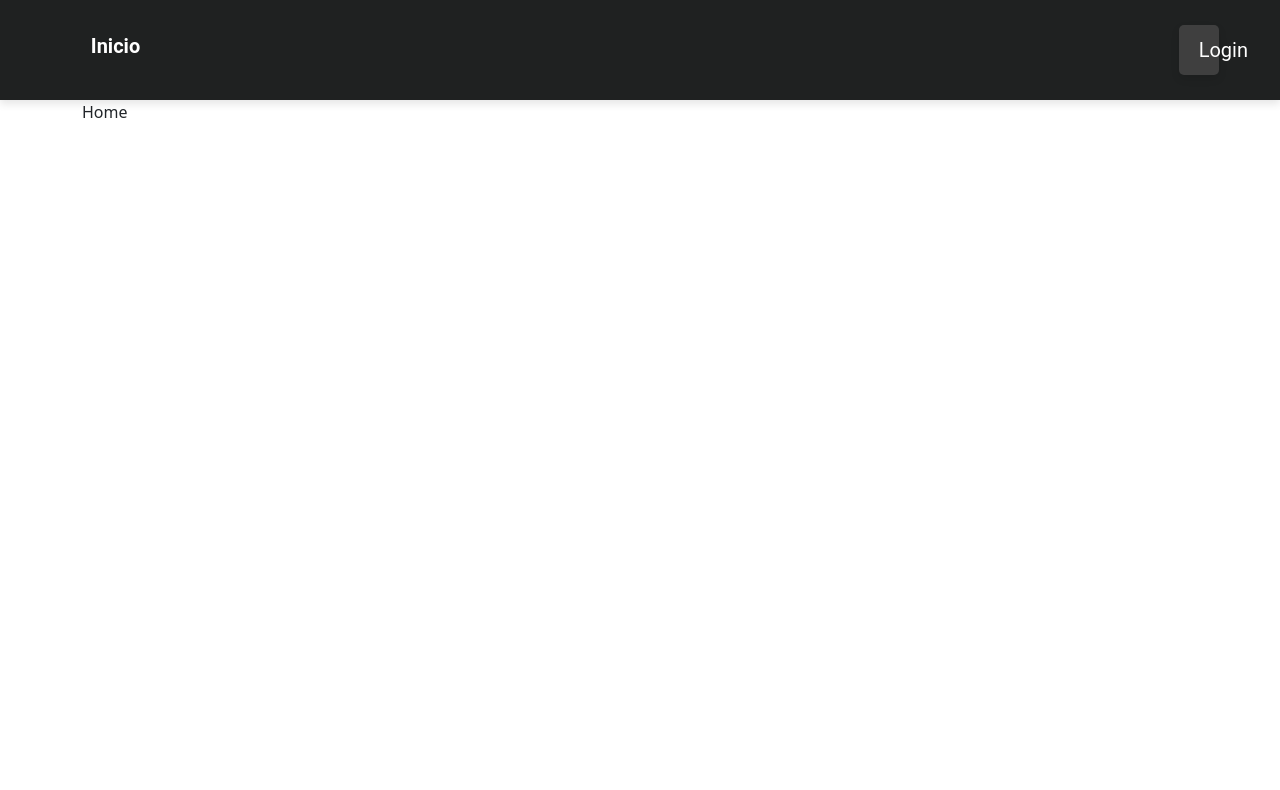
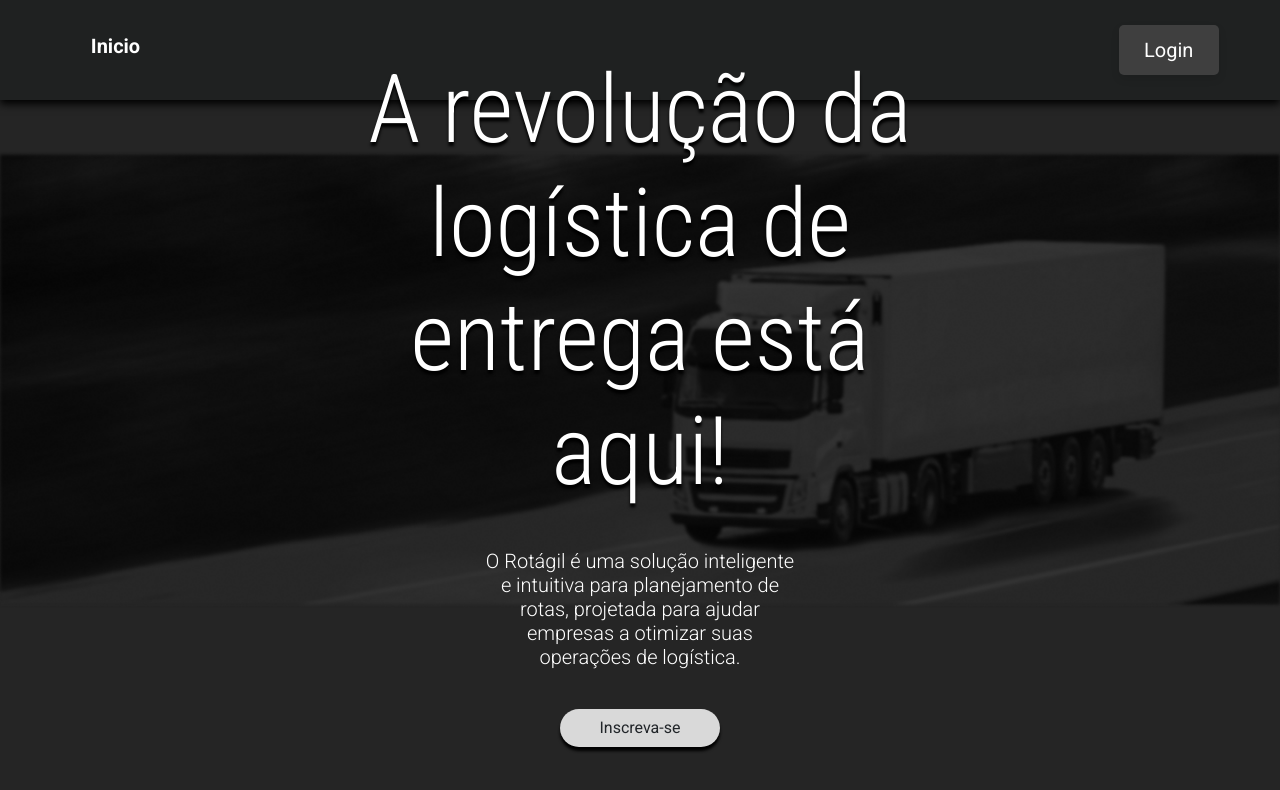
Before and after one commit to liviantorres/RotAgil, a React (Vite) app in the folder front-end/: page / in a window 1280 px wide. Shown: the top 790 px of the page. Built offline with nearby package versions, Linux system fonts and the light colour scheme.

Commit message:
Resolve #8: Criando tela Home

```diff
--- a/front-end/index.html
+++ b/front-end/index.html
@@ -3,6 +3,11 @@
   <head>
     <meta charset="UTF-8" />
     <link rel="icon" type="image/svg+xml" href="/logo.png" />
+    <link rel="stylesheet" href="https://fonts.googleapis.com/css2?family=Roboto:wght@300;400;700&display=swap">
+
+
+    <link rel="stylesheet" href="https://fonts.googleapis.com/css2?family=Roboto+Condensed:wght@300;700&display=swap">
+
     <meta name="viewport" content="width=device-width, initial-scale=1.0" />
     <title>RotAgil</title>
   </head>
--- a/front-end/src/App.jsx
+++ b/front-end/src/App.jsx
@@ -1,16 +1,6 @@
 import './App.css'
 import { Outlet } from 'react-router-dom'
 import Navbar from './components/Navbar'
-
-
-const links = [
-  { text: "Inicio", url: "/" },
-];
-
-const buttonNav = [
-  {text: "Login", url: "/login"},
-]
-
 
 
 function App() {
@@ -18,9 +8,7 @@ function App() {
   return (
     <div className='App'>
       <Navbar/>
-      <div className='container'>
         <Outlet/>
-      </div>
     </div>
   )
 }
--- a/front-end/src/components/Navbar.css
+++ b/front-end/src/components/Navbar.css
@@ -3,7 +3,7 @@
   background-color: #1F2121;
   color: #fff;
   height: 100px;
-  box-shadow: 0px 4px 8px rgba(0, 0, 0, 0.1);
+  box-shadow: 0px 4px 8px rgba(0, 0, 0, 1);
 }
 
 .navbar h2 {
@@ -30,9 +30,11 @@
 
 
 .custom-button{
+    display: flex;
+    justify-content: center;
     font-size: 20px;
     font-family: 'Roboto', sans-serif;
-    padding: 10px 20px;
+    padding: 10px 50px;
     background-color: #3F3F3F;
     color: #fff;
     border: none;
--- /dev/null
+++ b/front-end/src/routes/Home.css
@@ -0,0 +1,52 @@
+body{
+    background-color: #252525;
+}
+
+.image{
+    width: 100%;
+}
+
+.home-container{
+    display: flex;
+    margin-top: 4%;
+    margin-bottom: 4%;
+}
+
+.text-overlay {
+
+    position: absolute;
+    top: 50%;
+    left: 50%;
+    transform: translate(-50%, -50%);
+    text-align: center;
+    color: white;
+}
+
+.title{
+    font-family: 'Roboto Condensed', sans-serif;
+    font-size: 95px;
+    text-shadow: 0px 4px 3px rgb(0, 0, 1);
+}
+
+.description{
+    width: 50%;
+    margin: 0 auto;
+    margin-top: 40px;
+    font-family: 'Roboto', sans-serif;
+    font-size: 20px;
+    font-weight: 300;
+}
+
+.btn{
+    font-family: 'Roboto', sans-serif;
+    background-color: #D9D9D9;
+    border-radius: 20px;
+    box-shadow: 0px 4px 3px rgb(0, 0, 1);
+    margin-top: 40px;
+    width: 25%;
+}
+
+.btn:hover{
+    background-color: #A7A7A7;
+    color: #252525;
+}
--- a/front-end/src/routes/Home.jsx
+++ b/front-end/src/routes/Home.jsx
@@ -1,10 +1,20 @@
 import React from "react";
+import './Home.css'
+
+import { Link } from "react-router-dom";
 
 const Home = () => {
   return(
-    <div>
-
-        <p>Home</p>
+    <div className="home-container">
+        <img className="image" src="/telaInicial.png" alt=""/>
+        <div className="text-overlay">
+            <h1 className="title">A revolução da logística de entrega está aqui!</h1>
+            <h3 className="description">O Rotágil é uma solução inteligente e intuitiva para
+              planejamento de rotas, projetada para ajudar empresas a otimizar suas operações de logística.</h3>
+            <Link to={"/register"}>
+            <button className="btn">Inscreva-se</button>
+            </Link>
+        </div>
     </div>
   )
 };
```
